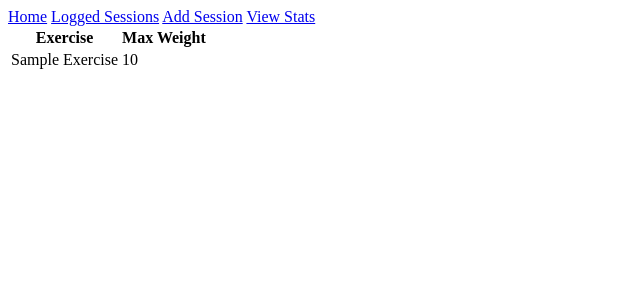
After one commit to landonalexander16/workout-tracker-web, a Flask app: template templates/stats.html in a window 1280 px wide. The commit adds this page. Shown: the top 300 px of the page, without its empty margins (0-640 px from the left). Run offline with Flask 3, Linux system fonts and the light colour scheme; the template is opened without the code that fills it: most values are stand-ins (such as "Sample title", 1, 10 or a date in 2020).

Commit message:
Add stats page showing max weight per exercise

```diff
--- a/app.py
+++ b/app.py
@@ -126,8 +126,7 @@ def show_tracker():
 def stats():
     my_tracker = load_tracker()
     result = max_weight_by_exercise(my_tracker)
-    print(result)
-    return str(result)
+    return render_template("stats.html", stat=result)
 
 if __name__ == "__main__":
     app.run(debug=True) # debug mode is for development only; turn off before deploying
--- a/templates/base.html
+++ b/templates/base.html
@@ -10,6 +10,7 @@
         <a href="{{ url_for('home')}}">Home</a>
         <a href="{{ url_for('show_tracker')}}">Logged Sessions</a>
         <a href="{{ url_for('add')}}">Add Session</a>
+        <a href="{{ url_for('stats')}}">View Stats</a>
     </nav>
 
     {# Each child template's content replaces this block #}
--- /dev/null
+++ b/templates/stats.html
@@ -0,0 +1,17 @@
+{% extends "base.html" %}
+
+{% block title %}Stats{% endblock %}
+
+{% block content %}
+
+{% if stat %}
+<table>
+    <tr><th>Exercise</th><th>Max Weight</th></tr>
+    {% for exercise, weight in stat.items() %}
+    <tr><td>{{ exercise|title }}</td><td>{{ weight }}</td></tr>
+    {% endfor %}
+</table>
+{% else %}
+    <p>There are no logged sessions currently.</p>
+{% endif %}
+{% endblock %}
```
